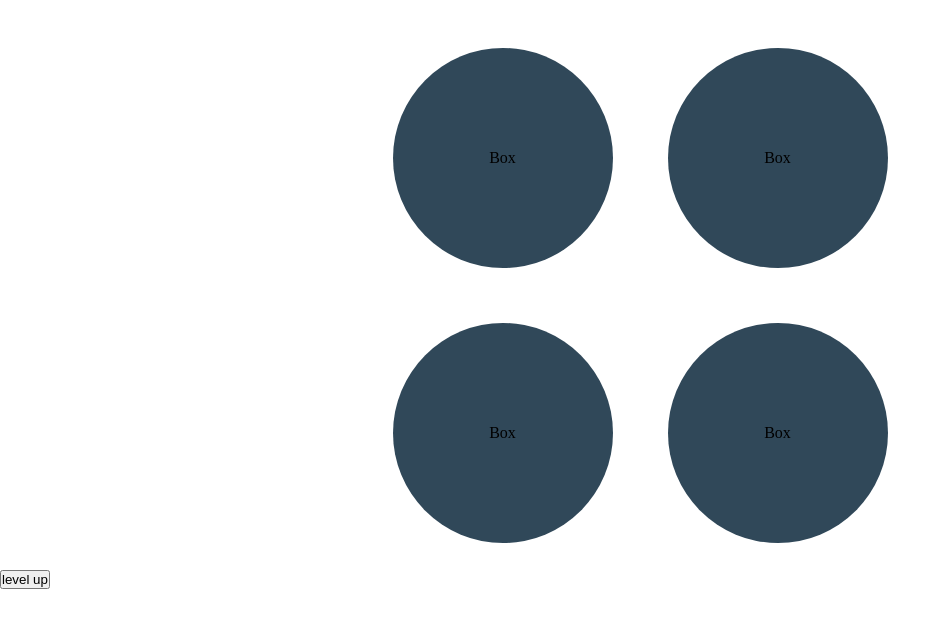
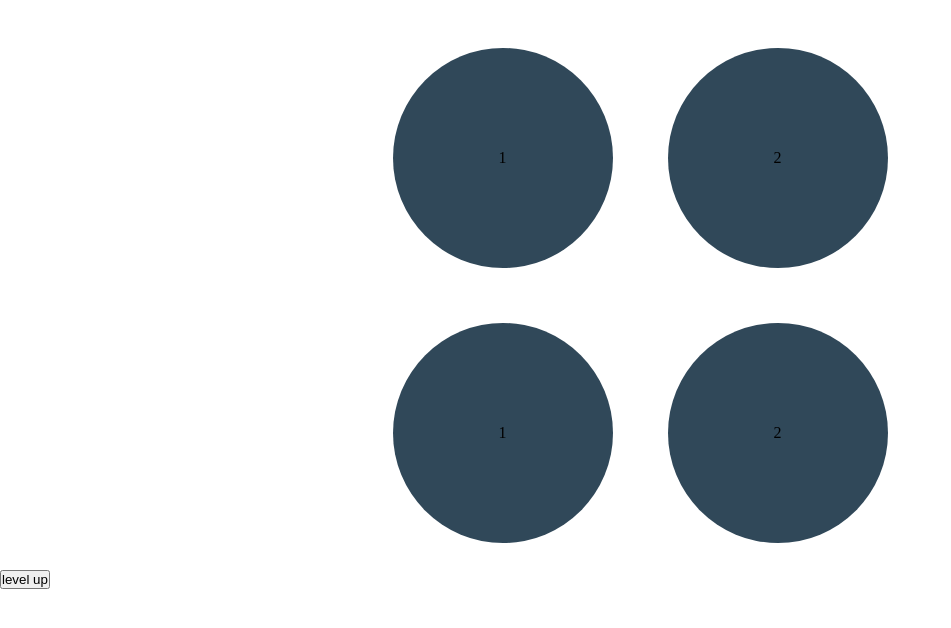
Before and after one commit to Quarzizus/QuarzizusMemory, a React (Vite) app: page / in a window 1280 px wide. Shown: the top 628 px of the page, without its empty margins (0-951 px from the left). Built offline with nearby package versions, Linux system fonts and the light colour scheme.

Commit message:
:technologist: to create custom hook

```diff
--- a/src/components/Box/index.tsx
+++ b/src/components/Box/index.tsx
@@ -1,7 +1,18 @@
 import "./styles.scss";
 
-const Box = () => {
-  return <div className="Box">Box</div>;
+interface Props {
+  id: number;
+}
+
+const Box = ({ id }: Props) => {
+  const log = () => {
+    console.log(id);
+  };
+  return (
+    <div className="Box" onClick={log}>
+      {id}
+    </div>
+  );
 };
 
 export { Box };
--- a/src/containers/ListOfBoxes/index.tsx
+++ b/src/containers/ListOfBoxes/index.tsx
@@ -1,20 +1,19 @@
 import { useState } from "react";
-import { ListOfBoxexCp } from "./styles";
+import { ListOfBoxesCp } from "./styles";
 import { Box } from "../../components/Box";
+import { useLevelsSetup } from "../../hooks/Levels/useLevelsSetup";
 
 const ListOfBoxes = () => {
-  const [level, setLevel] = useState(1);
-  const numberOfBoxes = (level + 1) * 2;
-  const numberOfColumnsAndRows = Math.ceil(Math.sqrt(numberOfBoxes));
+  const { handleLevelUp, boxes, numberOfColumnsAndRows } = useLevelsSetup();
 
   return (
     <>
-      <ListOfBoxexCp numberOfColumnsAndRows={numberOfColumnsAndRows}>
-        {Array.from({ length: numberOfBoxes }, (_n) => (
-          <Box />
+      <ListOfBoxesCp numberOfColumnsAndRows={numberOfColumnsAndRows}>
+        {boxes.map((box) => (
+          <Box id={box} />
         ))}
-      </ListOfBoxexCp>
-      <button onClick={() => setLevel(level + 1)}> level up </button>
+      </ListOfBoxesCp>
+      <button onClick={handleLevelUp}> level up </button>
     </>
   );
 };
--- a/src/containers/ListOfBoxes/styles.ts
+++ b/src/containers/ListOfBoxes/styles.ts
@@ -4,7 +4,7 @@ interface ListOfBoxexCpType {
   numberOfColumnsAndRows: number;
 }
 
-const ListOfBoxexCp = styled.section<ListOfBoxexCpType>`
+const ListOfBoxesCp = styled.section<ListOfBoxexCpType>`
   max-width: 550px;
   height: 550px;
   margin: 20px auto 0 auto;
@@ -20,4 +20,4 @@ const ListOfBoxexCp = styled.section<ListOfBoxexCpType>`
   );
 `;
 
-export { ListOfBoxexCp };
+export { ListOfBoxesCp };
--- /dev/null
+++ b/src/helpers/randomSorting.ts
@@ -0,0 +1,5 @@
+const randomSorting = (elements: number[]) => {
+  return elements.sort(() => 0.5 - Math.random());
+};
+
+export { randomSorting };
--- /dev/null
+++ b/src/hooks/Levels/useLevelsSetup.ts
@@ -0,0 +1,26 @@
+import { useState } from "react";
+import { randomSorting } from "../../helpers/randomSorting";
+
+const useLevelsSetup = () => {
+  const [level, setLevel] = useState(1);
+  const numberOfBoxes = (level + 1) * 2;
+  const numberOfColumnsAndRows = Math.ceil(Math.sqrt(numberOfBoxes));
+
+  const midleOfBoxes: number[] = Array.from(
+    { length: numberOfBoxes / 2 },
+    (_element, i) => {
+      return i + 1;
+    }
+  );
+  const totalOfBoxex = [...midleOfBoxes, ...midleOfBoxes];
+
+  const boxes = randomSorting(totalOfBoxex);
+
+  const handleLevelUp = () => {
+    setLevel(level + 1);
+  };
+
+  return { handleLevelUp, numberOfBoxes, numberOfColumnsAndRows, boxes };
+};
+
+export { useLevelsSetup };
```
